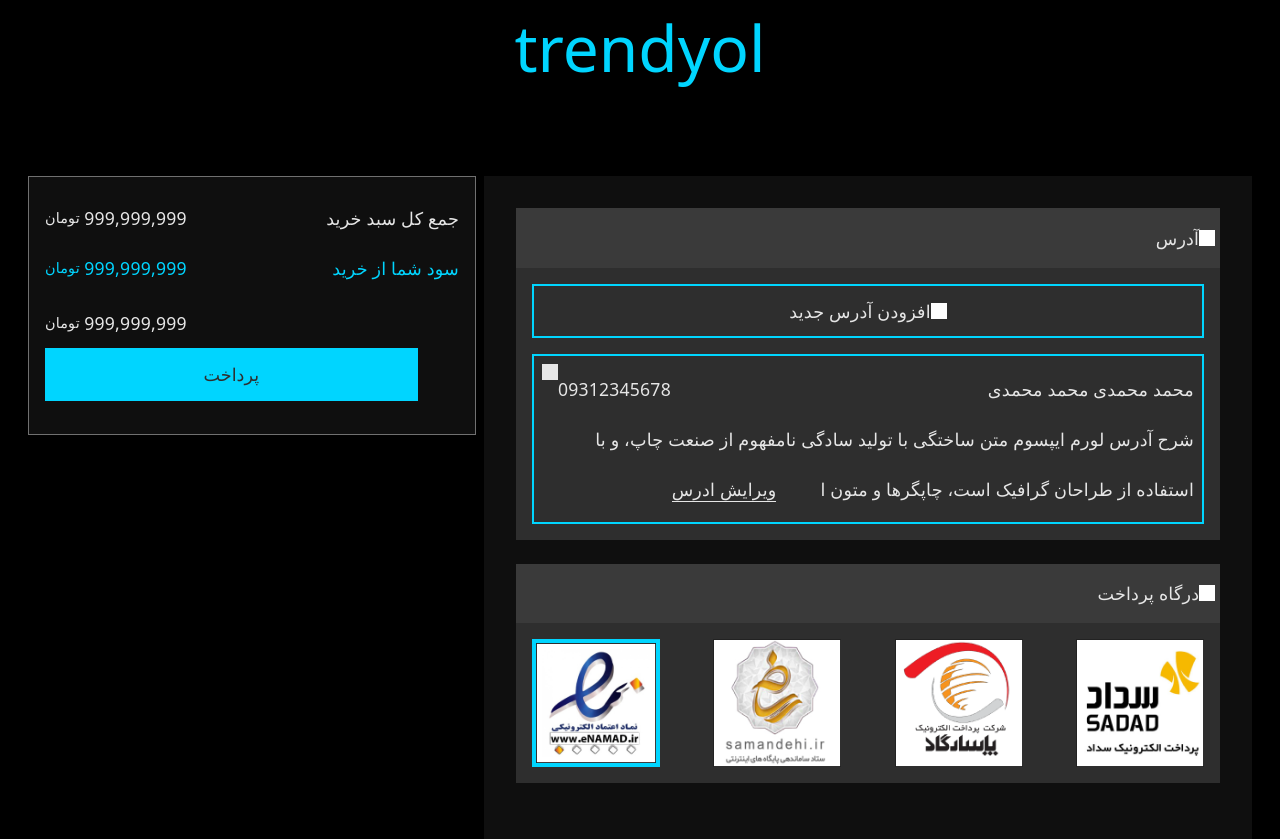
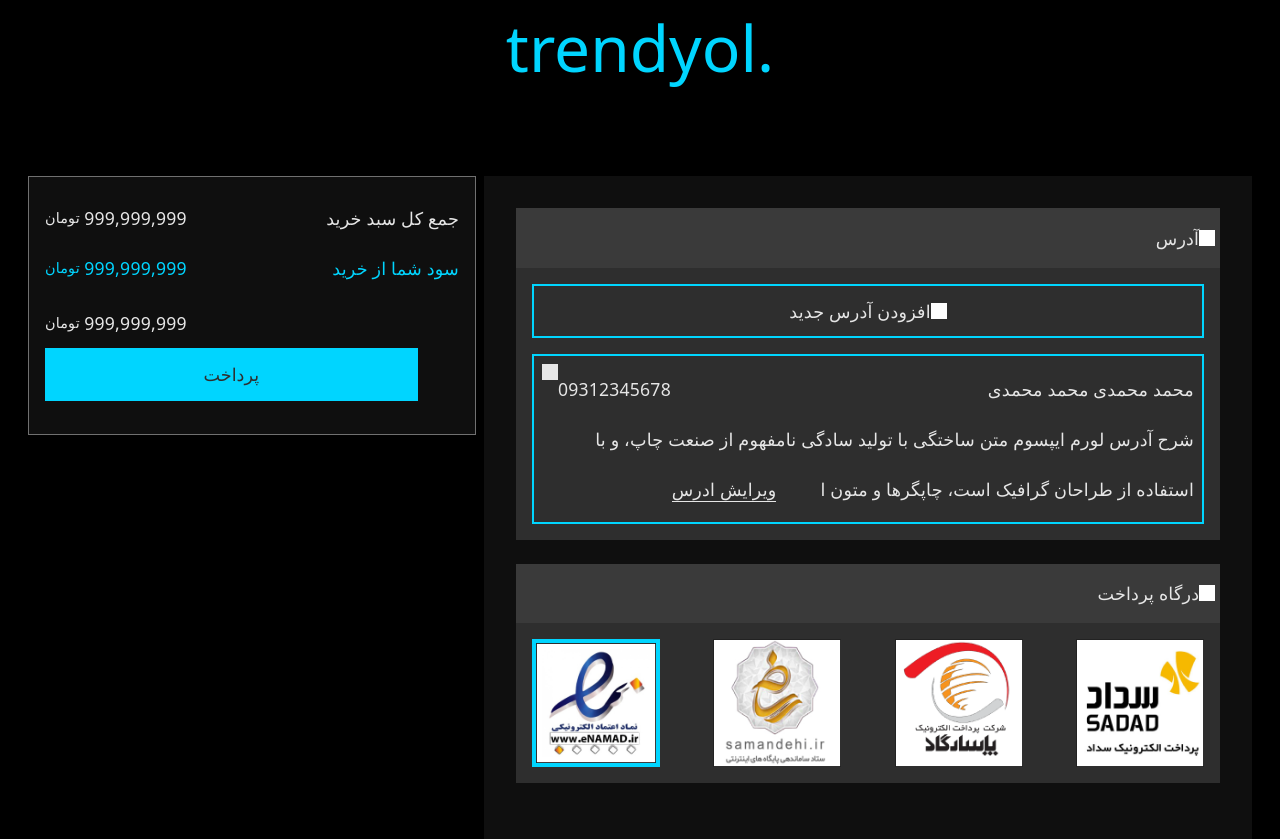
Before and after one commit to geekclick/-eCommerce-Website, a React (Vite) app: page /payment in a window 1280 px wide. Built offline with nearby package versions, Linux system fonts and the light colour scheme.

Commit message:
revert this commit

```diff
--- a/src/pages/AddressPaymentPage.jsx
+++ b/src/pages/AddressPaymentPage.jsx
@@ -5,7 +5,7 @@
   return (
     <div className="AddressPaymentPage bg-black">
       <h1 className="text-[2.5rem] md:text-[3rem] lg:text-[4rem] text-center text-[#00d5ff] mb-5 lg:mb-1 md:mb-5">
-        trendyol
+        trendyol.
       </h1>
       <div className="flex flex-col lg:flex-row md:flex-row justify-center items-center lg:items-start md:items-start lg:space-x-2 md:space-x-2 space-x-0 lg:mt-20 md:mt-10">
         <ShoppingCartCost2 />
```
